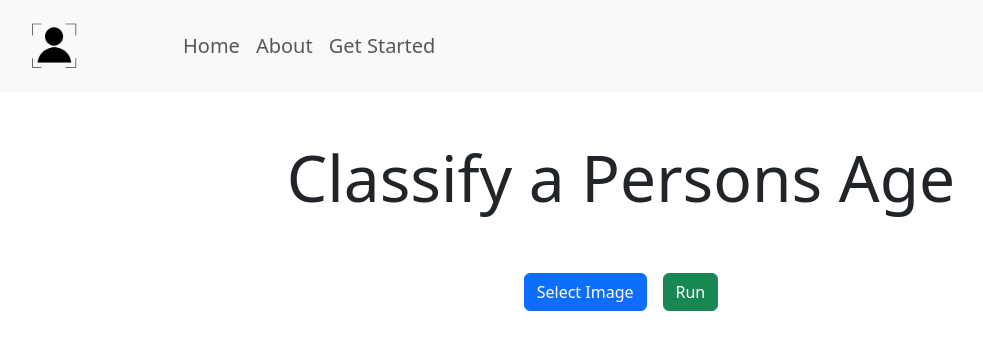
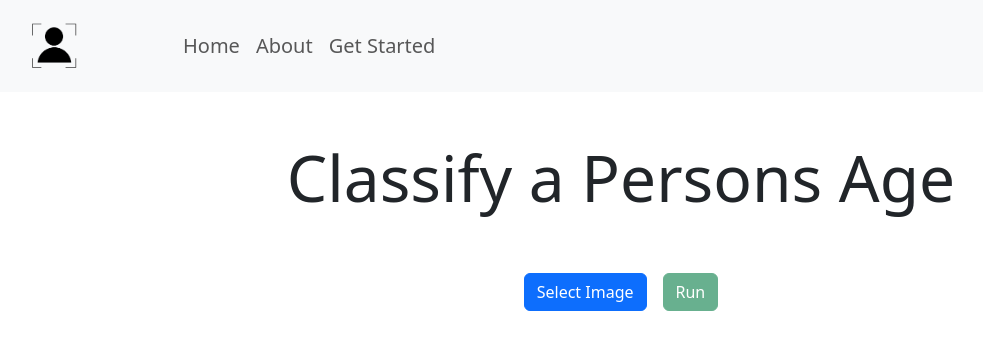
Before and after one commit to c-young02/Age-Classification, a React (Create React App) app in the folder website/: page /start in a window 1280 px wide. Shown: the top 350 px of the page, without its empty margins (19-1002 px from the left). Built offline with nearby package versions, Linux system fonts and the light colour scheme.

Commit message:
Added age classification functionality

```diff
--- a/website/src/components/ButtonsContainer/ButtonsContainer.js
+++ b/website/src/components/ButtonsContainer/ButtonsContainer.js
@@ -4,11 +4,11 @@ import GetStarted from '../GetStarted/GetStarted';
 import RunButton from '../RunButton/RunButton';
 import ImageModalLogic from '../ImageModalLogic/ImageModalLogic';
 
-function ButtonContainer({ button1, button2, onImageSelect }) {
+function ButtonContainer({ button1, button2, onImageSelect, selectedImage }) {
 	const components = {
 		GithubButton,
 		GetStarted,
-		RunButton,
+		RunButton: () => <RunButton selectedImage={selectedImage} />,
 		ImageModalLogic: () => <ImageModalLogic onImageSelect={onImageSelect} />,
 	};
 
--- a/website/src/components/RunButton/RunButton.js
+++ b/website/src/components/RunButton/RunButton.js
@@ -1,10 +1,34 @@
 import React from 'react';
+import { handleRunButtonClick } from '../RunButtonHandler/RunButtonHandler';
+import { Button, OverlayTrigger, Tooltip } from 'react-bootstrap';
 
-function RunButton({ onClick }) {
-	return (
-		<button className="btn btn-success" onClick={onClick}>
+function RunButton({ selectedImage }) {
+	const renderTooltip = (props) => (
+		<Tooltip id="button-tooltip" {...props}>
+			Please select an image first
+		</Tooltip>
+	);
+
+	const ButtonContent = (
+		<Button
+			className="btn btn-success"
+			onClick={() => handleRunButtonClick(selectedImage)}
+			disabled={!selectedImage}
+		>
 			Run
-		</button>
+		</Button>
+	);
+
+	return !selectedImage ? (
+		<OverlayTrigger
+			placement="top"
+			delay={{ show: 250, hide: 400 }}
+			overlay={renderTooltip}
+		>
+			<span className="d-inline-block">{ButtonContent}</span>
+		</OverlayTrigger>
+	) : (
+		ButtonContent
 	);
 }
 
--- /dev/null
+++ b/website/src/components/RunButtonHandler/RunButtonHandler.js
@@ -0,0 +1,22 @@
+// RunButtonHandler.js
+
+export function handleRunButtonClick(selectedImage) {
+	let data = {
+		image: selectedImage,
+	};
+
+	fetch('http://localhost:8000/predict', {
+		method: 'POST',
+		headers: {
+			'Content-Type': 'application/json',
+		},
+		body: JSON.stringify(data),
+	})
+		.then((response) => response.json())
+		.then((data) => {
+			console.log('Prediction:', data.prediction);
+		})
+		.catch((error) => {
+			console.error('Error:', error);
+		});
+}
--- a/website/src/components/Start/Start.js
+++ b/website/src/components/Start/Start.js
@@ -21,6 +21,7 @@ function Start() {
 				button1="ImageModalLogic"
 				button2="RunButton"
 				onImageSelect={handleImageSelect}
+				selectedImage={selectedImage}
 			/>
 		</>
 	);
```
Also changed, not shown: 1 other file (tests, documents, lock files or other folders).
